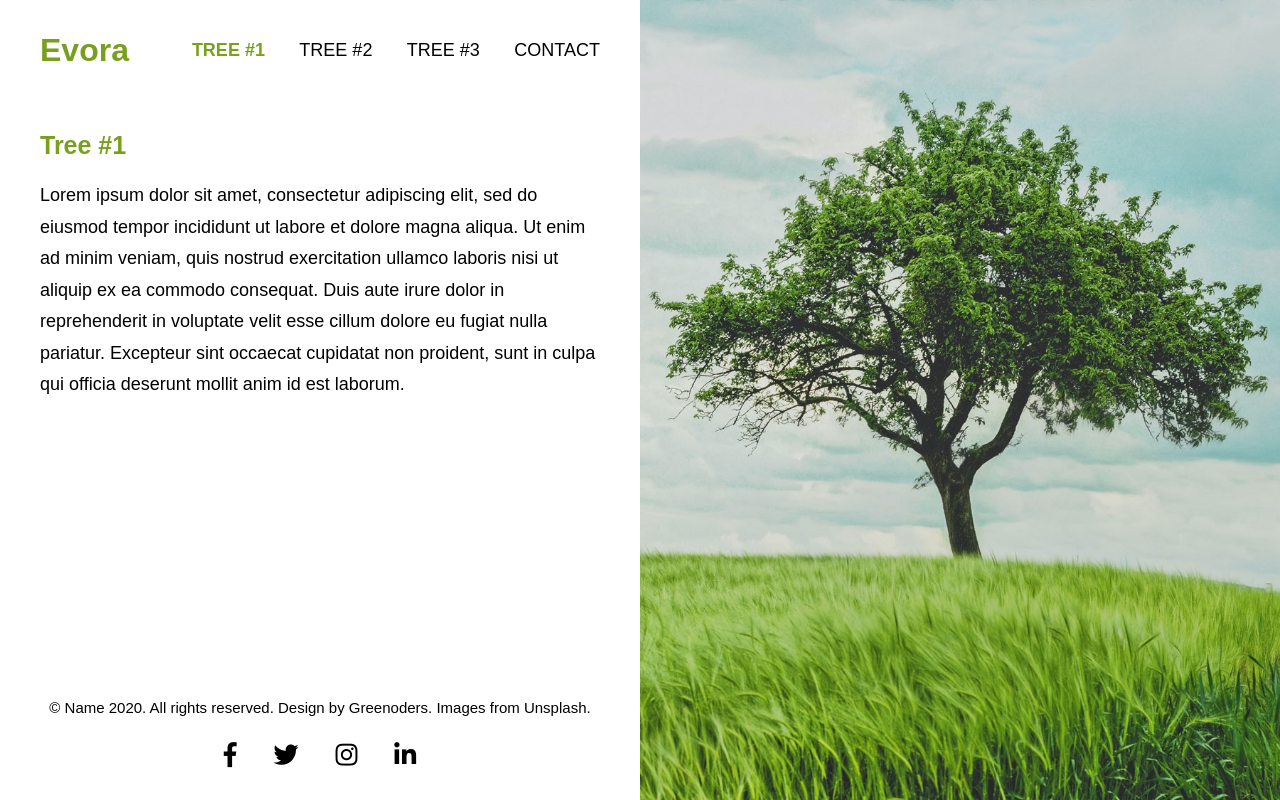
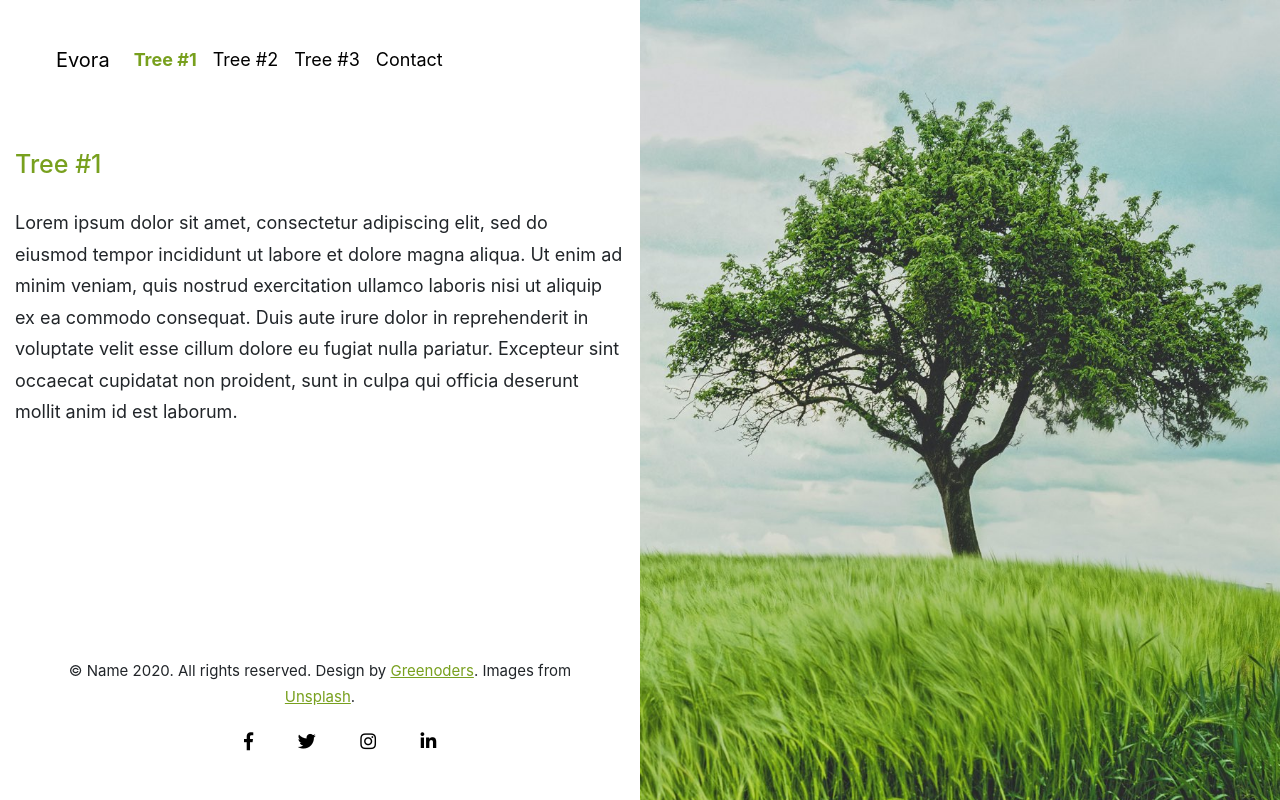
Before and after one commit to samuelryc/evora, a plain HTML site: page index.html in a window 1280 px wide. Drawn offline with Linux system fonts and the light colour scheme.

Commit message:
add bootstrap

```diff
--- a/assets/css/main.css
+++ b/assets/css/main.css
@@ -1,10 +1,4 @@
 @import url(font-awesome.min.css);
-
-* {
-    font-family: Arial, Helvetica, sans-serif;
-    margin: 0;
-    padding: 0;
-}
 
 body, html {
     height: 100%;
@@ -47,11 +41,7 @@ footer ul {
 
 footer ul li {
     display: inline;
-    margin: 0 15px;
-}
-
-footer ul li a {
-    font-size: 25px;
+    margin: 0 20px;
 }
 
 .active {
@@ -76,32 +66,15 @@ footer ul li a {
     text-align: center;
 }
 
+.copyright a {
+    color: #78a01e;
+    text-decoration: underline;
+}
+
 .half-page {
     float: left;
     height: 100%;
     width: 50%;
-}
-
-.nav-menu {
-    margin: auto;
-    padding: 10px 0;
-}
-
-.nav {
-    list-style: none;
-}
-
-.nav-link {
-    text-transform: uppercase;
-}
-
-.nav-item {
-    display: inline;
-    padding: 0 15px;
-}
-
-.nav-item:last-child {
-    padding: 0 0 0 15px;
 }
 
 .nav-link {
@@ -110,38 +83,23 @@ footer ul li a {
 
 .nav-link:hover {
     color: #78a01e;
-    font-weight: bold;
-}
-
-.nav-menu {
-    float: right;
-}
-
-.page-title {
-    float: left;
-    margin: auto;
-    padding: 2px 0;
-}
-
-.section-container {
-    padding: 0 40px;
 }
 
 .section-container:first-of-type {
-    padding: 30px 40px 0 40px;
+    padding: 30px 0 0 0;
 }
 
 .section-container:last-of-type {
-    padding: 0 40px 31vw 40px;
+    padding: 0 0 31vw 0;
 }
 
-.section-container .section-title {
+.section-title {
     font-size: 25px;
     padding-bottom: 20px;
 }
 
 .section-separator {
-    margin: 0 40px 50vw 40px;
+    margin: 0 40px 45vw 40px;
 }
 
 .scrollable-content {
@@ -149,13 +107,8 @@ footer ul li a {
     overflow-y: scroll;
 }
 
-.social-medias {
-    text-align: right;
-}
-
-.social-medias > a > .fab {
-    color: white;
-    padding-left: 20px;
+.social-medias i {
+    font-size: 18px;
 }
 
 .sticky-bottom {
@@ -164,11 +117,6 @@ footer ul li a {
     position: sticky;
 }
 
-.sticky-top {
-    position: sticky;
-    top: 0;
-}
-
 @media screen and (max-width: 1024px) {
     .half-page {
         float: none;
--- a/assets/js/main.js
+++ b/assets/js/main.js
@@ -3,6 +3,7 @@
     const ONSCROLL_SECTION_TOP_PADDING = 30; // in pixels
 
     // List of images for every section
+    // id : image path
     var image_list = {
         'tree-1': 'images/tree1.jpg',
         'tree-2': 'images/tree2.jpg',
--- a/index.html
+++ b/index.html
@@ -7,6 +7,7 @@
 		<meta name="description" content="" />
         <meta name="keywords" content="" />
         <meta name="author" content="" />
+        <link rel="stylesheet" href="assets/css/bootstrap.min.css" />
         <link rel="stylesheet" href="assets/css/main.css" />
         <link rel="stylesheet" href="https://use.fontawesome.com/releases/v5.7.2/css/all.css" integrity="sha384-fnmOCqbTlWIlj8LyTjo7mOUStjsKC4pOpQbqyi7RrhN7udi9RwhKkMHpvLbHG9Sr" crossorigin="anonymous" />
         <!-- Add your favicon -->
@@ -30,55 +31,63 @@
     <body>
         <div class="half-page scrollable-content">
             <header class="sticky-top">
-                <div class="page-title">
-                    <a href="#">
-                        <h1>Evora</h1>
-                    </a>
+                <nav class="navbar navbar-expand-lg">
+                    <a class="navbar-brand" href="#">Evora</a>
+                    <button class="navbar-toggler" type="button" data-toggle="collapse" data-target="#navbarNavAltMarkup" aria-controls="navbarNavAltMarkup" aria-expanded="false" aria-label="Toggle navigation">
+                        <span class="navbar-toggler-icon"></span>
+                    </button>
+                    <div class="collapse navbar-collapse" id="navbarNavAltMarkup">
+                        <div class="navbar-nav">
+                            <a id="navlink-tree-1" class="nav-item nav-link active" href="#">Tree&nbsp;#1</a>
+                            <a id="navlink-tree-2" class="nav-item nav-link" href="#">Tree&nbsp;#2</a>
+                            <a id="navlink-tree-3" class="nav-item nav-link" href="#">Tree&nbsp;#3</a>
+                            <a id="navlink-contact" class="nav-item nav-link" href="#">Contact</a>
                         </div>
-                <div class="nav-menu">
-                    <ul class="nav">
-                        <li class="nav-item">
-                            <a id="navlink-tree-1" class="nav-link active" href="#tree-1">Tree #1</a>
-                        </li>
-                        <li class="nav-item">
-                            <a id="navlink-tree-2" class="nav-link" href="#tree-2">Tree #2</a>
-                        </li>
-                        <li class="nav-item">
-                            <a id="navlink-tree-3" class="nav-link" href="#tree-3">Tree #3</a>
-                        </li>
-                        <li class="nav-item">
-                            <a id="navlink-contact" class="nav-link" href="#contact">Contact</a>
-                        </li>
-                    </ul>
                     </div>
-                <div class="clear"></div>
+                </nav>
             </header>
 
-            <div>
+            <div class="container">
                 <section id="tree-1" class="section-container">
+                    <div class="row">
+                        <div class="col">
                             <h2 class="section-title">Tree #1</h2>
                             <p>Lorem ipsum dolor sit amet, consectetur adipiscing elit, sed do eiusmod tempor incididunt ut labore et dolore magna aliqua. Ut enim ad minim veniam, quis nostrud exercitation ullamco laboris nisi ut aliquip ex ea commodo consequat. Duis aute irure dolor in reprehenderit in voluptate velit esse cillum dolore eu fugiat nulla pariatur. Excepteur sint occaecat cupidatat non proident, sunt in culpa qui officia deserunt mollit anim id est laborum.</p>
+                        </div>
+                    </div>
                 </section>
 
                 <div class="section-separator"></div>
 
                 <section id="tree-2" class="section-container">
+                    <div class="row">
+                        <div class="col">
                             <h2 class="section-title">Tree #2</h2>
                             <p>Lorem ipsum dolor sit amet, consectetur adipiscing elit, sed do eiusmod tempor incididunt ut labore et dolore magna aliqua. Ut enim ad minim veniam, quis nostrud exercitation ullamco laboris nisi ut aliquip ex ea commodo consequat. Duis aute irure dolor in reprehenderit in voluptate velit esse cillum dolore eu fugiat nulla pariatur. Excepteur sint occaecat cupidatat non proident, sunt in culpa qui officia deserunt mollit anim id est laborum.</p>
+                        </div>
+                    </div>
                 </section>
 
                 <div class="section-separator"></div>
 
                 <section id="tree-3" class="section-container">
+                    <div class="row">
+                        <div class="col">
                             <h2 class="section-title">Tree #3</h2>
                             <p>Lorem ipsum dolor sit amet, consectetur adipiscing elit, sed do eiusmod tempor incididunt ut labore et dolore magna aliqua. Ut enim ad minim veniam, quis nostrud exercitation ullamco laboris nisi ut aliquip ex ea commodo consequat. Duis aute irure dolor in reprehenderit in voluptate velit esse cillum dolore eu fugiat nulla pariatur. Excepteur sint occaecat cupidatat non proident, sunt in culpa qui officia deserunt mollit anim id est laborum.</p>
+                        </div>
+                    </div>
                 </section>
 
                 <div class="section-separator"></div>
 
                 <section id="contact" class="section-container">
+                    <div class="row">
+                        <div class="col">
                             <h2 class="section-title">Contact</h2>
                             <p>Lorem ipsum dolor sit amet, consectetur adipiscing elit, sed do eiusmod tempor incididunt ut labore et dolore magna aliqua. Ut enim ad minim veniam, quis nostrud exercitation ullamco laboris nisi ut aliquip ex ea commodo consequat. Duis aute irure dolor in reprehenderit in voluptate velit esse cillum dolore eu fugiat nulla pariatur. Excepteur sint occaecat cupidatat non proident, sunt in culpa qui officia deserunt mollit anim id est laborum.</p>
+                        </div>
+                    </div>
                 </section>
             </div>
 
@@ -121,5 +130,6 @@
     </body>
 
     <script src="assets/js/jquery.min.js"></script>
+    <script src="assets/js/bootstrap.min.js"></script>
     <script defer src="assets/js/main.js"></script>
 </html>
```
Also changed, not shown: assets/css/bootstrap.min.css (added), assets/js/bootstrap.min.js (added). Lines whose indentation alone changed are shown as unchanged.
